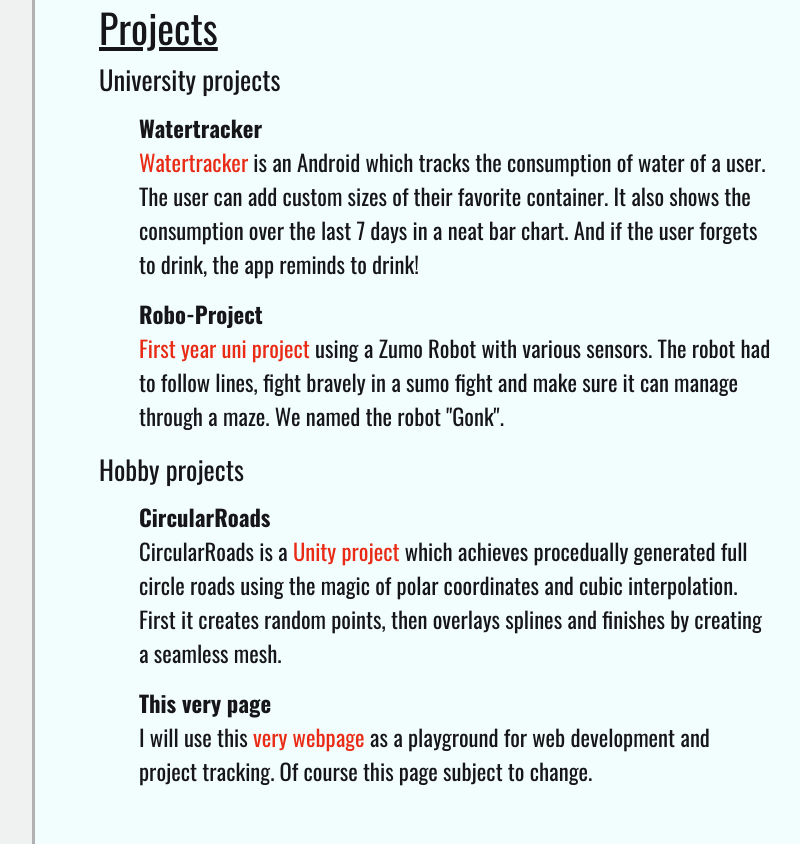
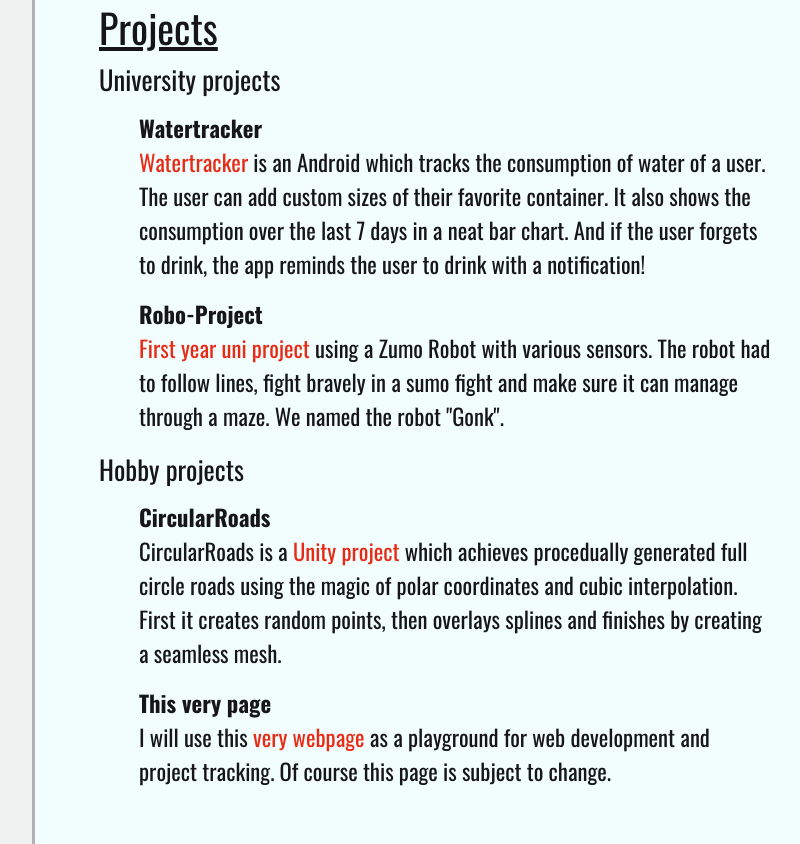
Before and after one commit to nippongun/PersonalWebpage, a plain HTML site: page index.html in a window 1280 px wide. Shown: the part 825-1669 px from the top of the page, without its empty margins (221-1021 px from the left). Drawn offline with nearby package versions, Linux system fonts and the light colour scheme.

Commit message:
Minor errors in the text were fixed

```diff
--- a/index.html
+++ b/index.html
@@ -93,7 +93,7 @@
                     <span class="description" id="university-projects">University projects</span>
                     <ul>
                         <li class="project-item"><b>Watertracker</b>
-                            <p><a href="https://github.com/nippongun/WaterTracker">Watertracker</a> is an Android which tracks the consumption of water of a user. The user can add custom sizes of their favorite container. It also shows the consumption over the last 7 days in a neat bar chart. And if the user forgets to drink, the app reminds to drink!</p>
+                            <p><a href="https://github.com/nippongun/WaterTracker">Watertracker</a> is an Android which tracks the consumption of water of a user. The user can add custom sizes of their favorite container. It also shows the consumption over the last 7 days in a neat bar chart. And if the user forgets to drink, the app reminds the user to drink with a notification!</p>
                         </li>
                         <li class="project-item"><b>Robo-Project</b>
                         <p><a href="https://github.com/nippongun/G6-Assignments/tree/master/RobotProjects">First year uni project</a> using a Zumo Robot with various sensors. The robot had to follow lines, fight bravely in a sumo fight and make sure it can manage through a maze. We named the robot "Gonk".</p>
@@ -106,7 +106,7 @@
                             <p>CircularRoads is a <a href="https://github.com/nippongun/CircularRoads">Unity project</a> which achieves procedually generated full circle roads using the magic of polar coordinates and cubic interpolation. First it creates random points, then overlays splines and finishes by creating a seamless mesh. </p>
                         </li>
                         <li class="project-item"><b>This very page</b>
-                        <p>I will use this <a href="https://github.com/nippongun/PersonalWebpage">very webpage</a> as a playground for web development and project tracking. Of course this page subject to change.
+                        <p>I will use this <a href="https://github.com/nippongun/PersonalWebpage">very webpage</a> as a playground for web development and project tracking. Of course this page is subject to change.
                         </p>
 
                         </li>
```
